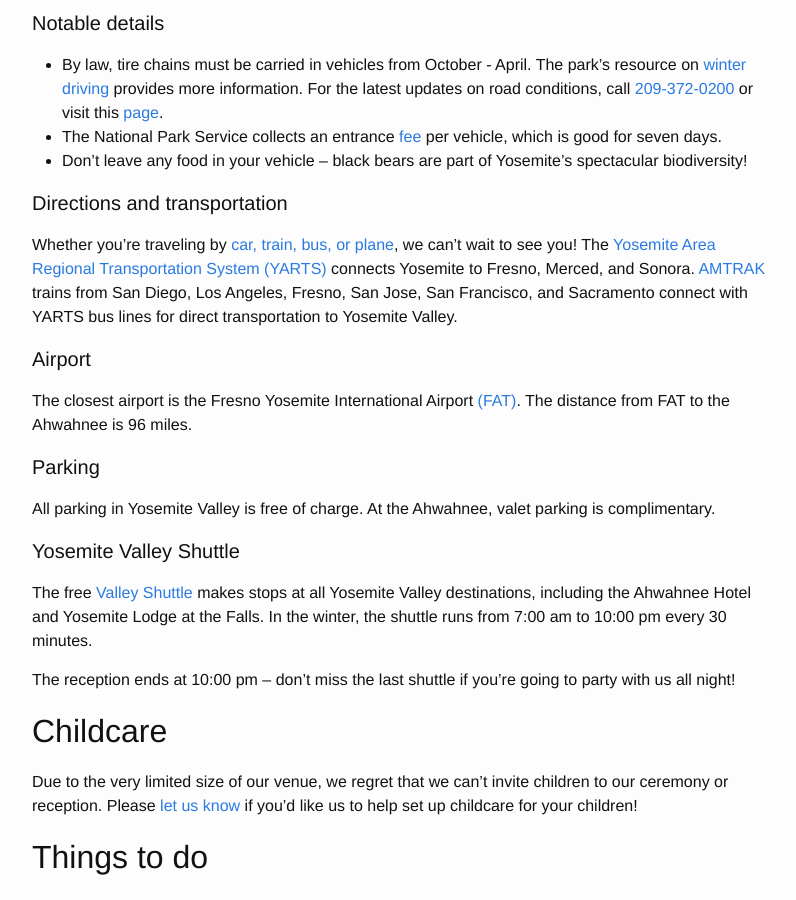
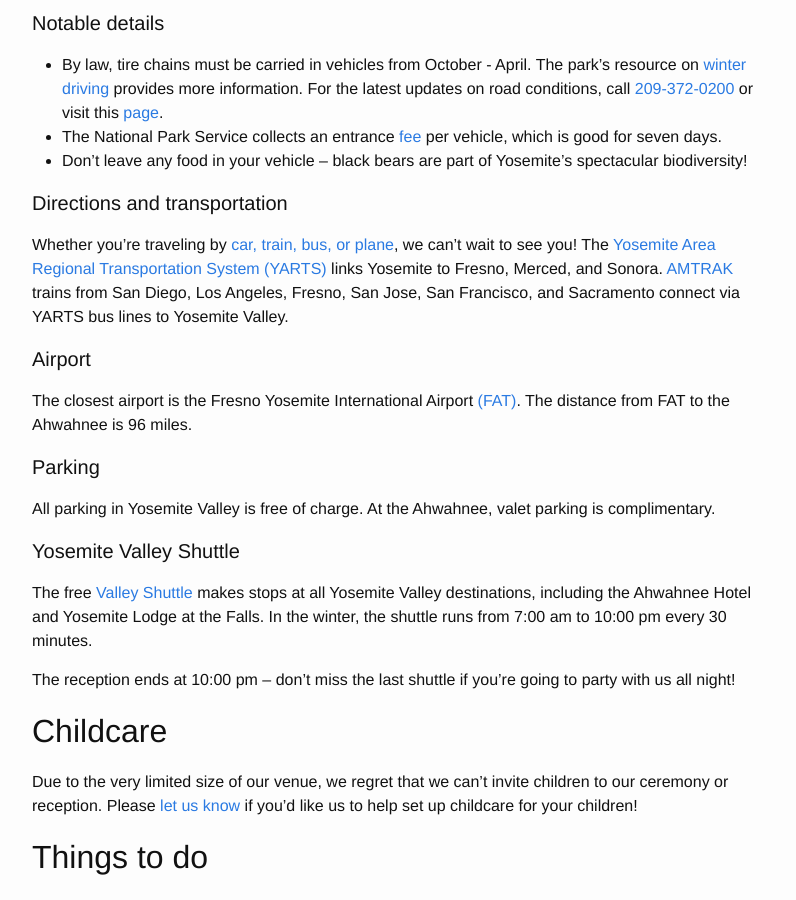
Before and after one commit to j-e-yosemite/j-e-yosemite.github.io, a Jekyll site: the page built from details.md, in a window 1280 px wide and 900 px high, scrolled down 895 px. Shown: the whole window, without its empty margins (238-1034 px from the left). Built offline with Jekyll 4.4.1, drawn with Linux system fonts in a browser that asks for light colours.

Commit message:
Working on travel and transport

```diff
--- a/details.md
+++ b/details.md
@@ -41,7 +41,7 @@
 
 #### Directions and transportation
 
-Whether you're traveling by [car, train, bus, or plane](http://www.travelyosemite.com/discover/getting-here/), we can't wait to see you! The [Yosemite Area Regional Transportation System (YARTS)](http://yarts.com/) connects Yosemite to Fresno, Merced, and Sonora. [AMTRAK](https://www.amtrak.com/home) trains from San Diego, Los Angeles, Fresno, San Jose, San Francisco, and Sacramento connect with YARTS bus lines for direct transportation to Yosemite Valley.
+Whether you're traveling by [car, train, bus, or plane](http://www.travelyosemite.com/discover/getting-here/), we can't wait to see you! The [Yosemite Area Regional Transportation System (YARTS)](http://yarts.com/) links Yosemite to Fresno, Merced, and Sonora. [AMTRAK](https://www.amtrak.com/home) trains from San Diego, Los Angeles, Fresno, San Jose, San Francisco, and Sacramento connect via YARTS bus lines to Yosemite Valley.
 
 #### Airport
 
```
